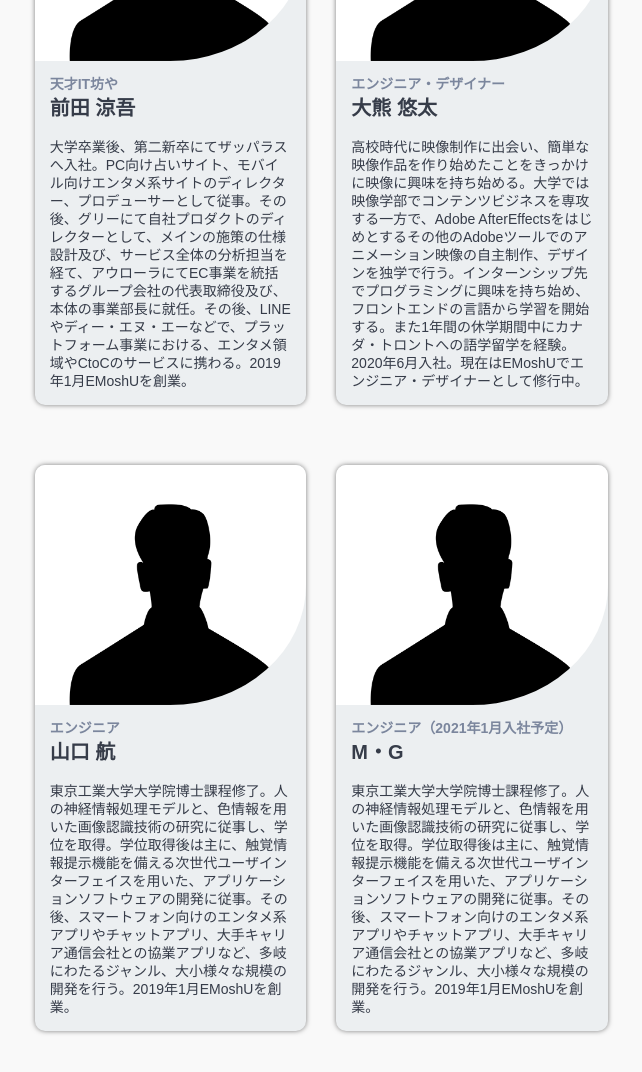
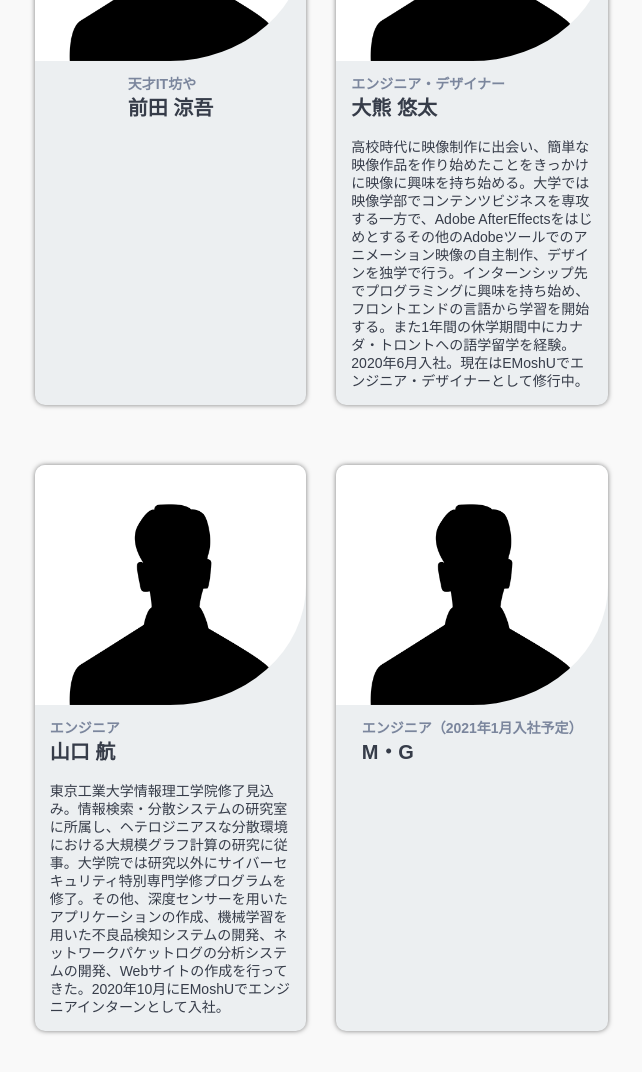
Before and after one commit to emoshu-yuta-okuma/emoshu, a plain HTML site: page index.html in a window 1280 px wide. Shown: the part 2700-3772 px from the top of the page, without its empty margins (522-1164 px from the left). Drawn offline with nearby package versions, Linux system fonts and the light colour scheme.

```diff
--- a/index.html
+++ b/index.html
@@ -200,7 +200,7 @@
               <h4>天才IT坊や</h4>
               <h3>前田 涼吾</h3>
               <p class="pro-text">
-                大学卒業後、第二新卒にてザッパラスへ入社。PC向け占いサイト、モバイル向けエンタメ系サイトのディレクター、プロデューサーとして従事。その後、グリーにて自社プロダクトのディレクターとして、メインの施策の仕様設計及び、サービス全体の分析担当を経て、アウローラにてEC事業を統括するグループ会社の代表取締役及び、本体の事業部長に就任。その後、LINEやディー・エヌ・エーなどで、プラットフォーム事業における、エンタメ領域やCtoCのサービスに携わる。2019年1月EMoshUを創業。
+
               </p>
             </div>
           </div>
@@ -220,7 +220,7 @@
               <h4>エンジニア</h4>
               <h3>山口 航</h3>
               <p class="pro-text">
-                東京工業大学大学院博士課程修了。人の神経情報処理モデルと、色情報を用いた画像認識技術の研究に従事し、学位を取得。学位取得後は主に、触覚情報提示機能を備える次世代ユーザインターフェイスを用いた、アプリケーションソフトウェアの開発に従事。その後、スマートフォン向けのエンタメ系アプリやチャットアプリ、大手キャリア通信会社との協業アプリなど、多岐にわたるジャンル、大小様々な規模の開発を行う。2019年1月EMoshUを創業。
+                東京工業大学情報理工学院修了見込み。情報検索・分散システムの研究室に所属し、ヘテロジニアスな分散環境における大規模グラフ計算の研究に従事。大学院では研究以外にサイバーセキュリティ特別専門学修プログラムを修了。その他、深度センサーを用いたアプリケーションの作成、機械学習を用いた不良品検知システムの開発、ネットワークパケットログの分析システムの開発、Webサイトの作成を行ってきた。2020年10月にEMoshUでエンジニアインターンとして入社。
               </p>
             </div>
           </div>
@@ -230,7 +230,7 @@
               <h4>エンジニア（2021年1月入社予定）</h4>
               <h3>M・G</h3>
               <p class="pro-text">
-                東京工業大学大学院博士課程修了。人の神経情報処理モデルと、色情報を用いた画像認識技術の研究に従事し、学位を取得。学位取得後は主に、触覚情報提示機能を備える次世代ユーザインターフェイスを用いた、アプリケーションソフトウェアの開発に従事。その後、スマートフォン向けのエンタメ系アプリやチャットアプリ、大手キャリア通信会社との協業アプリなど、多岐にわたるジャンル、大小様々な規模の開発を行う。2019年1月EMoshUを創業。
+
               </p>
             </div>
           </div>
```
